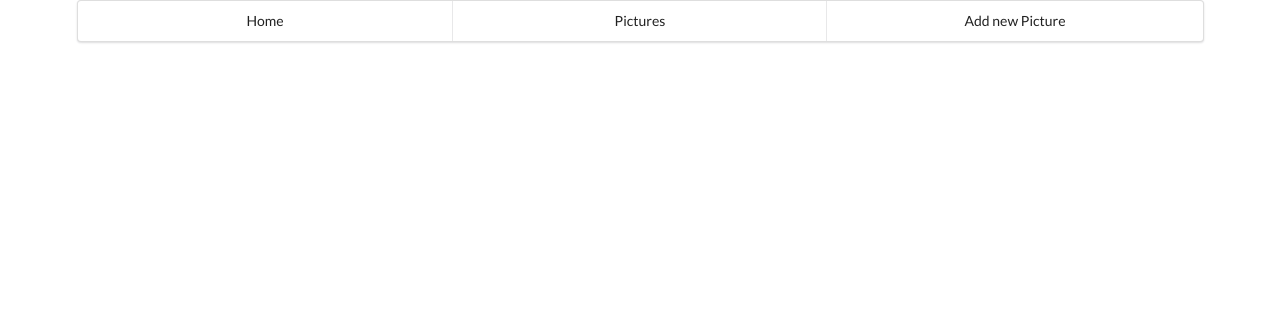
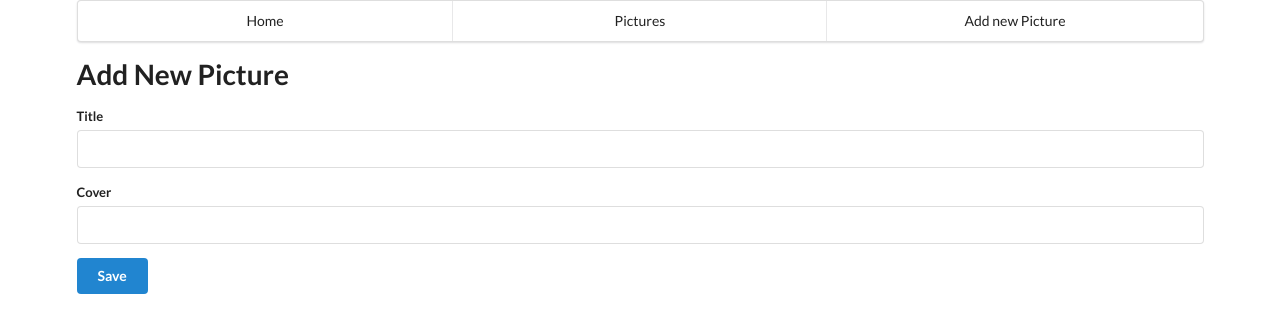
Before and after one commit to Randle5118/crud, a React (Create React App) app: page /pictures/new in a window 1280 px wide. Shown: the top 332 px of the page. Built offline with nearby package versions, Linux system fonts and the light colour scheme.

Commit message:
Router and Form

```diff
--- /dev/null
+++ b/src/Components/PicturesForm.js
@@ -0,0 +1,56 @@
+import React, { Component } from 'react';
+
+class PictureForm extends Component {
+  state ={
+    title : '',
+    cover : ''
+  }
+
+  // e is mean event
+  handleChange = (e) =>{
+    this.setState({ [e.target.name]: e.target.value })
+  }
+
+  handleSubmit = (e) =>{
+    e.preventDefault();
+  }
+
+  render() {
+    return (
+      // onSubmit is let the button useful
+      <form className="ui form" onSubmit={ this.handleSubmit }>
+        <h1>Add New Picture</h1>
+
+        <div className="field">
+          <label htmlFor="title">Title</label>
+          <input
+          type="text"
+          name="title"
+          volue={ this.state.title }
+          onChange={ this.handleChange }
+          />
+        </div>
+
+        <div className="field">
+          <label htmlFor="title">Cover</label>
+          <input
+          type="text"
+          name="cover"
+          volue={ this.state.cover }
+          onChange={ this.handleChange }
+          />
+        </div>
+
+        <div className="field">
+          { this.state.cover !== '' && <img src={ this.state.cover } alt="cover" className="ui small borderd image"/>}
+        </div>
+
+        <div className="field">
+          <button className="ui primary button">Save</button>
+        </div>
+      </form>
+    );
+  }
+}
+
+export default PictureForm;
--- a/src/index.js
+++ b/src/index.js
@@ -5,6 +5,7 @@ import { Provider } from 'react-redux';
 import registerServiceWorker from './registerServiceWorker';
 
 import PicturesPage from './Components/PicturesPage'
+import PicturesForm from './Components/PicturesForm'
 
 import { createStore , applyMiddleware } from 'redux';
 import roodReducer from './reducers';
@@ -42,6 +43,7 @@ ReactDOM.render(
         {/* componentの中にはimportされたページを入れる */}
         <Route exact path='/' component={ App }/>
         <Route exact path='/pictures' component={ PicturesPage }/>
+        <Route path='/pictures/new' component={ PicturesForm }/>
     </div>
     </Router>
 </Provider>
```
